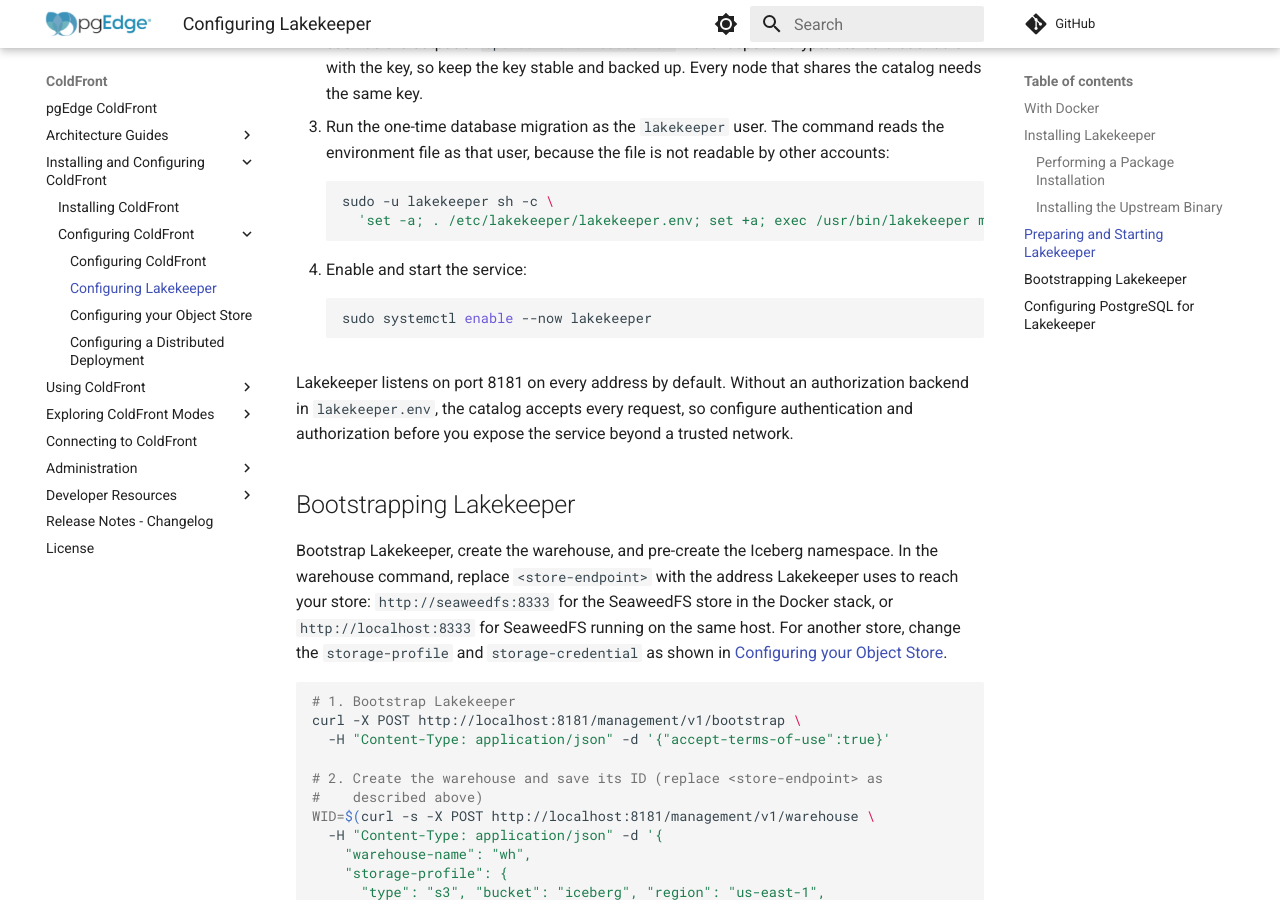
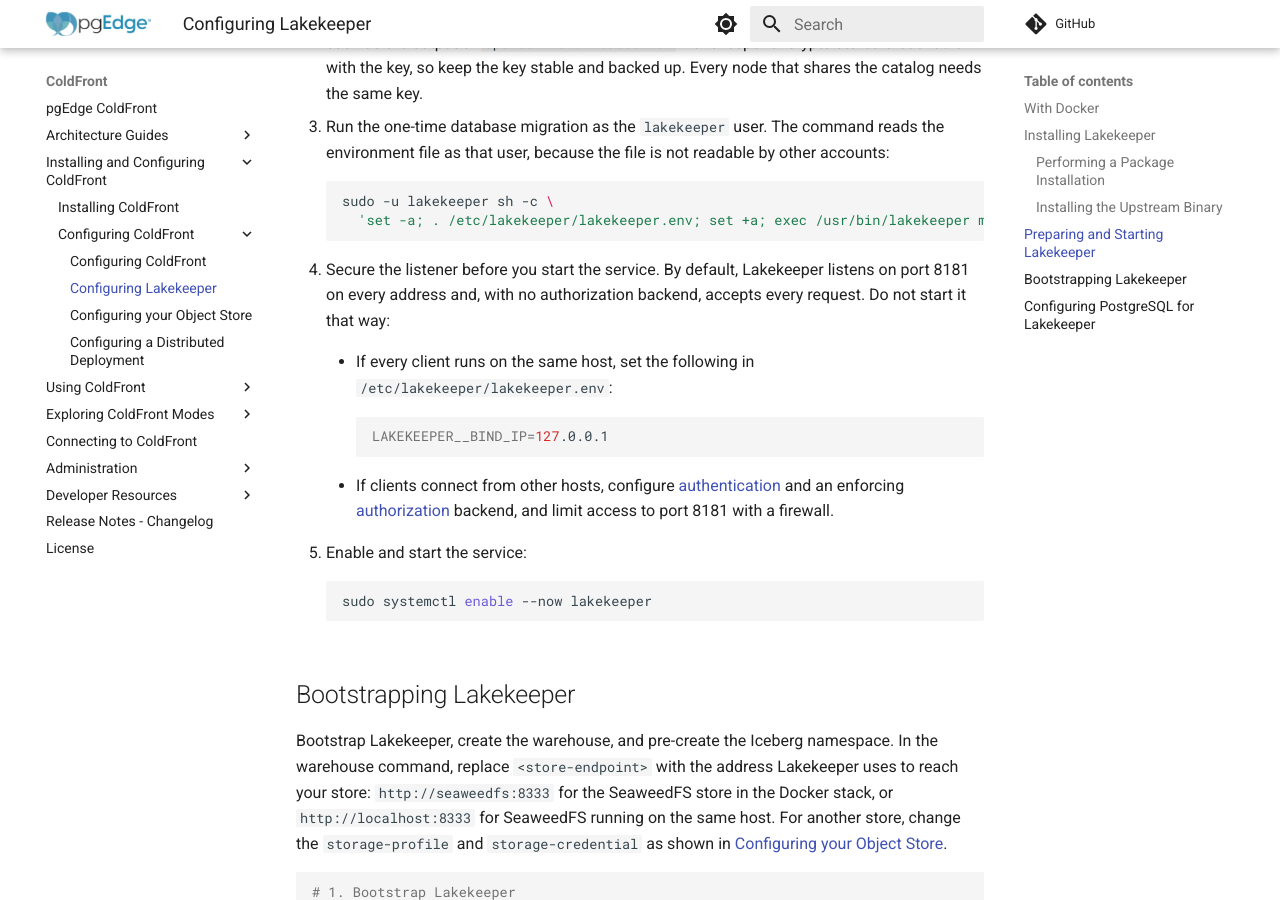
Before and after one commit to pgEdge/coldfront, an MkDocs documentation site: the page built from docs/configure_lakekeeper.md, in a window 1280 px wide and 900 px high, scrolled down 1974 px. Built offline with MkDocs 1.6.1 and Material for MkDocs 9.7.7, drawn with Linux system fonts in a browser that asks for light colours; comment, search, counter and statistics services are not loaded.

Commit message:
docs: secure the Lakekeeper listener before starting the service

````diff
--- a/docs/configure_lakekeeper.md
+++ b/docs/configure_lakekeeper.md
@@ -108,16 +108,28 @@ installed it:
       'set -a; . /etc/lakekeeper/lakekeeper.env; set +a; exec /usr/bin/lakekeeper migrate'
     ```
 
-4. Enable and start the service:
+4. Secure the listener before you start the service. By default, Lakekeeper
+    listens on port 8181 on every address and, with no authorization backend,
+    accepts every request. Do not start it that way:
+
+    - If every client runs on the same host, set the following in
+      `/etc/lakekeeper/lakekeeper.env`:
+
+        ```bash
+        LAKEKEEPER__BIND_IP=127.0.0.1
+        ```
+
+    - If clients connect from other hosts, configure
+      [authentication](https://docs.lakekeeper.io/docs/latest/authentication/)
+      and an enforcing
+      [authorization](https://docs.lakekeeper.io/docs/latest/authorization/)
+      backend, and limit access to port 8181 with a firewall.
+
+5. Enable and start the service:
 
     ```bash
     sudo systemctl enable --now lakekeeper
     ```
-
-Lakekeeper listens on port 8181 on every address by default. Without an
-authorization backend in `lakekeeper.env`, the catalog accepts every request,
-so configure authentication and authorization before you expose the service
-beyond a trusted network.
 
 ## Bootstrapping Lakekeeper
 
````
